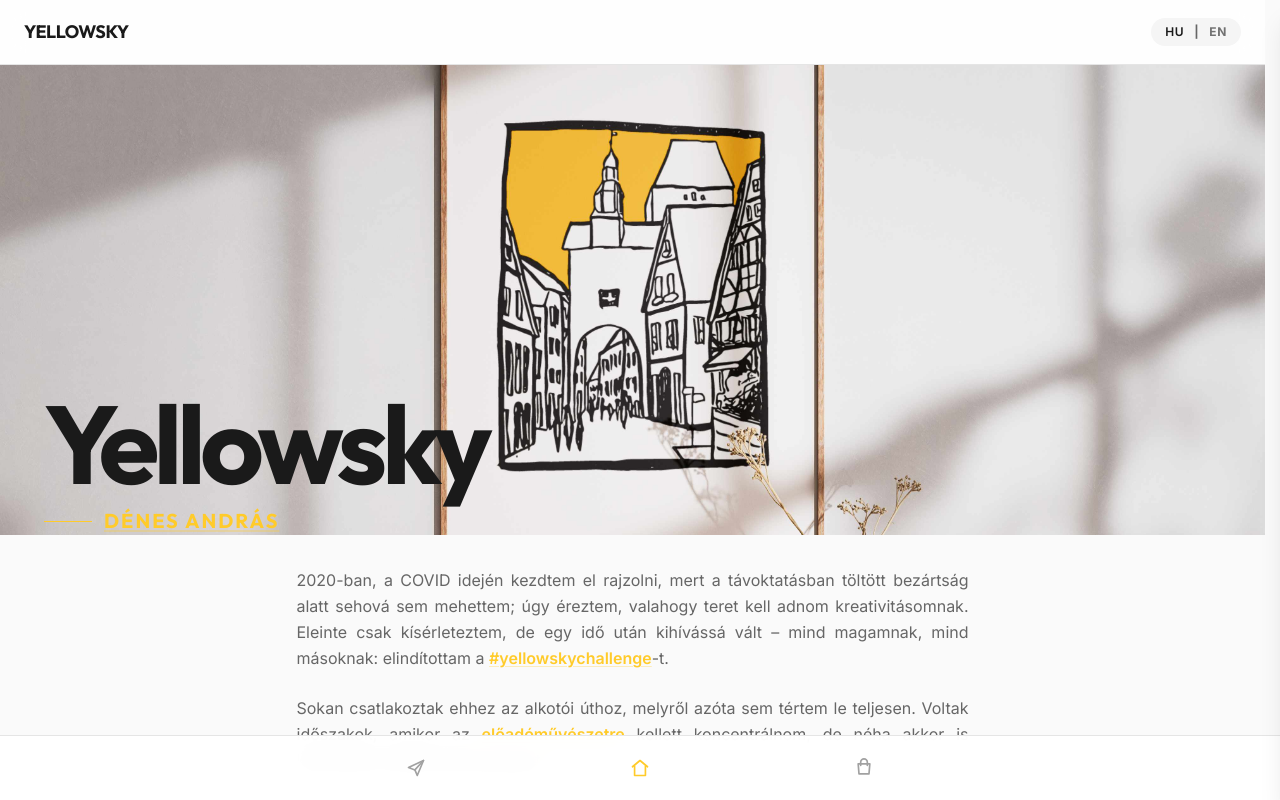
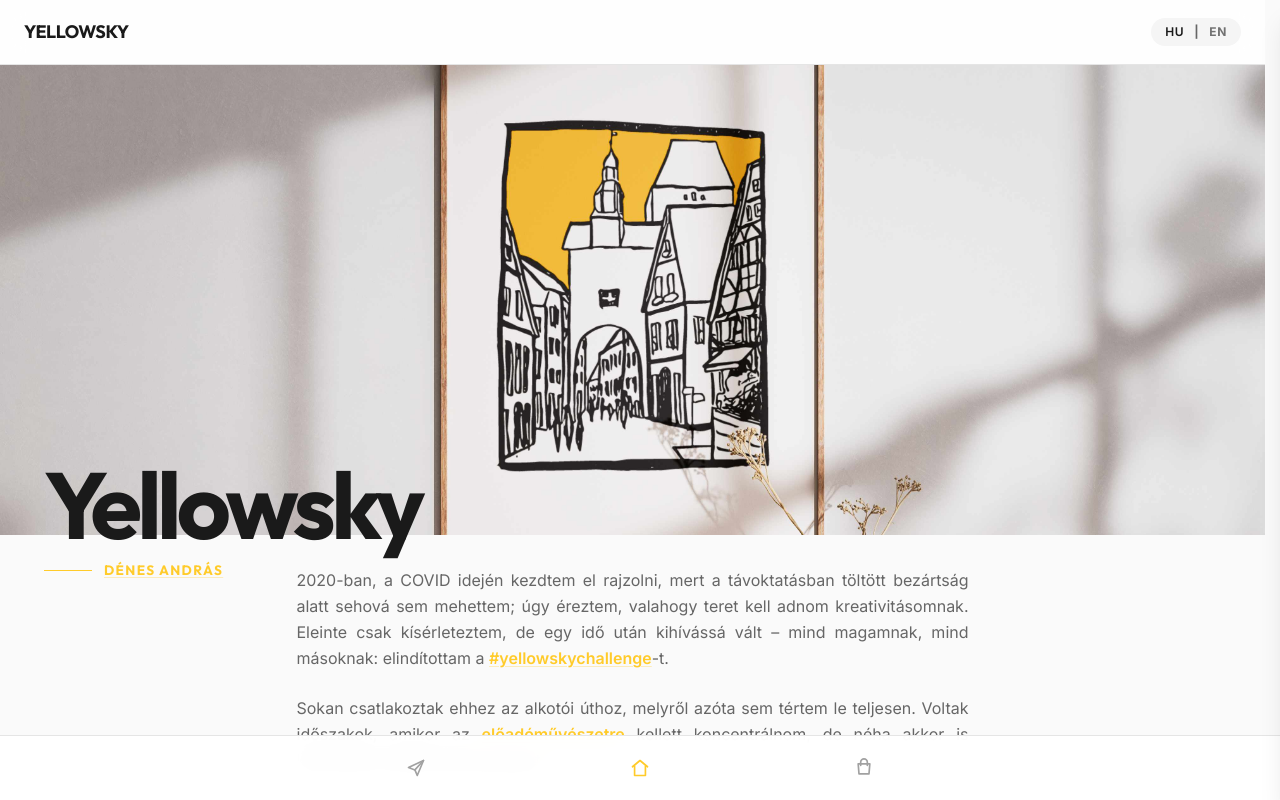
Before and after one commit to denandras/yellowsky, a Next.js app: page / in a window 1280 px wide. Shown: the top 800 px of the page. Built offline with nearby package versions, Linux system fonts and the light colour scheme; no server answers.

Commit message:
Hero: reduce text size 15%, lower by 45px

```diff
--- a/components/home-page-client.tsx
+++ b/components/home-page-client.tsx
@@ -260,9 +260,9 @@ export default function HomePageClient({ initialLanguage, communityPosts = [] }:
             </div>
 
             {/* Unified text overlay - bottom left at image edge */}
-            <div className="absolute left-0 bottom-0 z-10 pointer-events-none px-6 md:px-8">
+            <div className="absolute left-0 -bottom-[45px] z-10 pointer-events-none px-6 md:px-8">
               <div className={`flex flex-col items-start px-3 transition-all duration-700 ${showTitle ? 'opacity-100 translate-y-0' : 'opacity-0 translate-y-4'}`}>
-                <h1 className="font-display text-[5.5rem] md:text-[6.9rem] font-bold leading-none tracking-tighter text-text-dark">
+                <h1 className="font-display text-[4.675rem] md:text-[5.865rem] font-bold leading-none tracking-tighter text-text-dark">
                   {labels.title}
                 </h1>
                 <div className={`mt-2 flex items-center gap-3 transition-all duration-700 delay-150 ${showTitle ? 'opacity-100 translate-y-0' : 'opacity-0 translate-y-4'}`}>
@@ -270,12 +270,12 @@ export default function HomePageClient({ initialLanguage, communityPosts = [] }:
                   {labels.subtitleLink ? (
                     <a
                       href={labels.subtitleLink}
-                      className="font-display text-xl font-bold tracking-[0.1em] text-primary underline decoration-primary/30 underline-offset-2 transition-colors hover:text-primary/80 uppercase"
+                      className="font-display text-[0.85rem] font-bold tracking-[0.1em] text-primary underline decoration-primary/30 underline-offset-2 transition-colors hover:text-primary/80 uppercase"
                     >
                       {labels.subtitle}
                     </a>
                   ) : (
-                    <p className="font-display text-xl font-bold tracking-[0.1em] text-primary uppercase">
+                    <p className="font-display text-[0.85rem] font-bold tracking-[0.1em] text-primary uppercase">
                       {labels.subtitle}
                     </p>
                   )}
```
